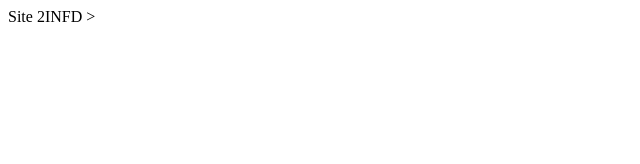
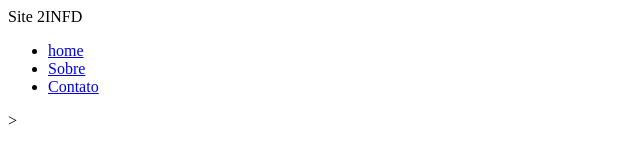
Before and after one commit to lucaslazarim/site2ind, a plain HTML site: page index.html in a window 1280 px wide. Shown: the whole page, without its empty margins (0-640 px from the left). Drawn offline with Linux system fonts and the light colour scheme.

Commit message:
Incluindo menu

```diff
--- a/index.html
+++ b/index.html
@@ -5,5 +5,10 @@
 </head>
 <body>
 	Site 2INFD
+	<ul>
+		<li><a href="home.html">home<a/></li>
+		<li><a href="sobre.html">Sobre<a/></li>
+		<li><a href="contato.html">Contato<a/></li>
+	</ul>
 </body>
 </html>>
```
